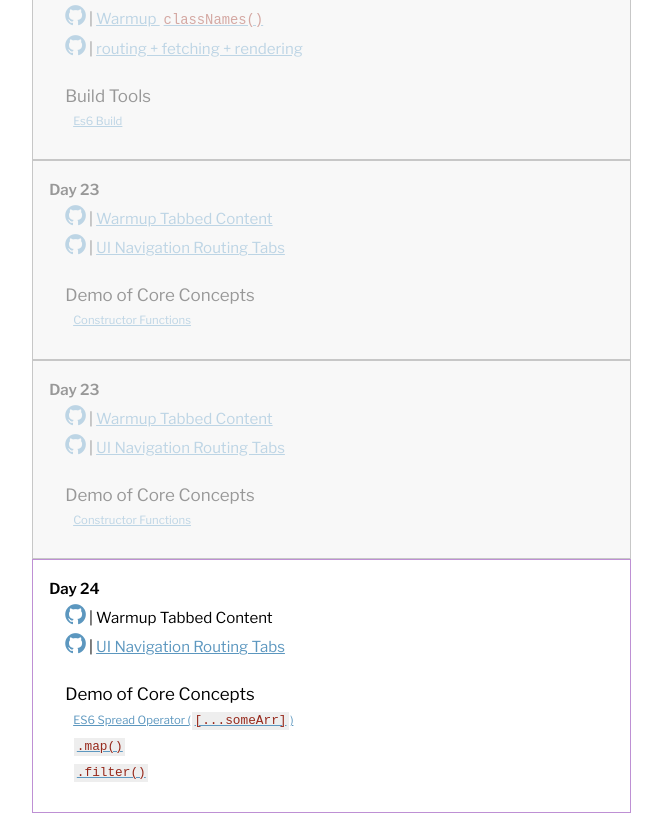
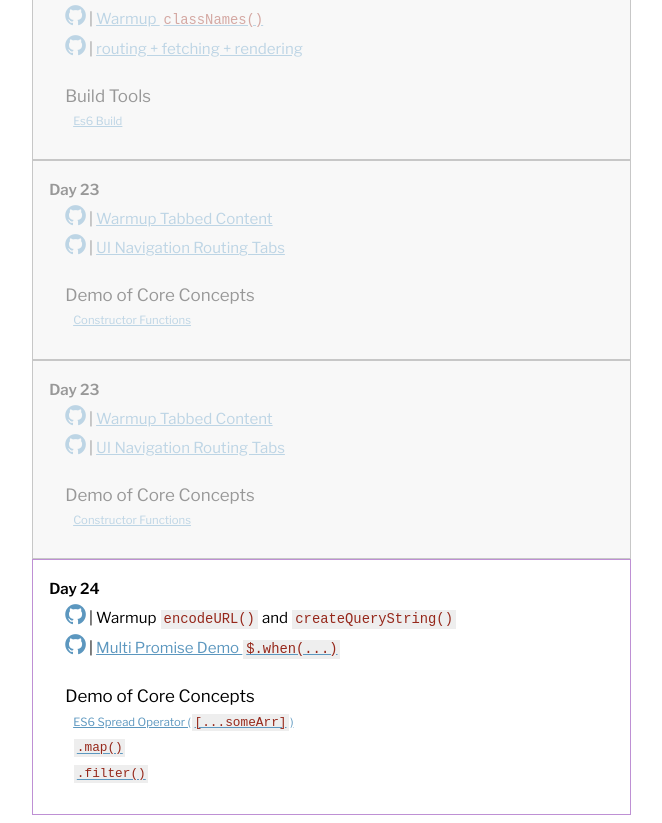
Before and after one commit to TIY-Charleston-Front-End-Engineering/TIY-Jan-2017, a plain HTML site: page index.html in a window 1280 px wide. Shown: the part 3623-4446 px from the top of the page, without its empty margins (160-822 px from the left). Drawn offline with nearby package versions, Linux system fonts and the light colour scheme.

Commit message:
update to day-24

```diff
--- a/index.html
+++ b/index.html
@@ -430,12 +430,12 @@
                        <li>
                           <a href="https://github.com/tiy-chs-demos/2017-02-09-object-iteration-4" target="_blank"><i class="fa fa-github"></i></a>
                           |
-                          Warmup Tabbed Content
+                          Warmup <code>encodeURL()</code> and <code>createQueryString()</code>
                        </li>
                        <li>
                            <a href="https://github.com/tiy-chs-demos/2017-02-09-multi-promise-demo" target="_blank"><i class="fa fa-github"></i></a>
                           |
-                          <a href="https://tiy-chs-demos.github.io/2017-02-09-multi-promise-demo" target="_blank">UI Navigation Routing Tabs</a>
+                          <a href="https://tiy-chs-demos.github.io/2017-02-09-multi-promise-demo" target="_blank">Multi Promise Demo <code>$.when(...)</code></a>
                        </li>
                         <li>
                            <small>
```
